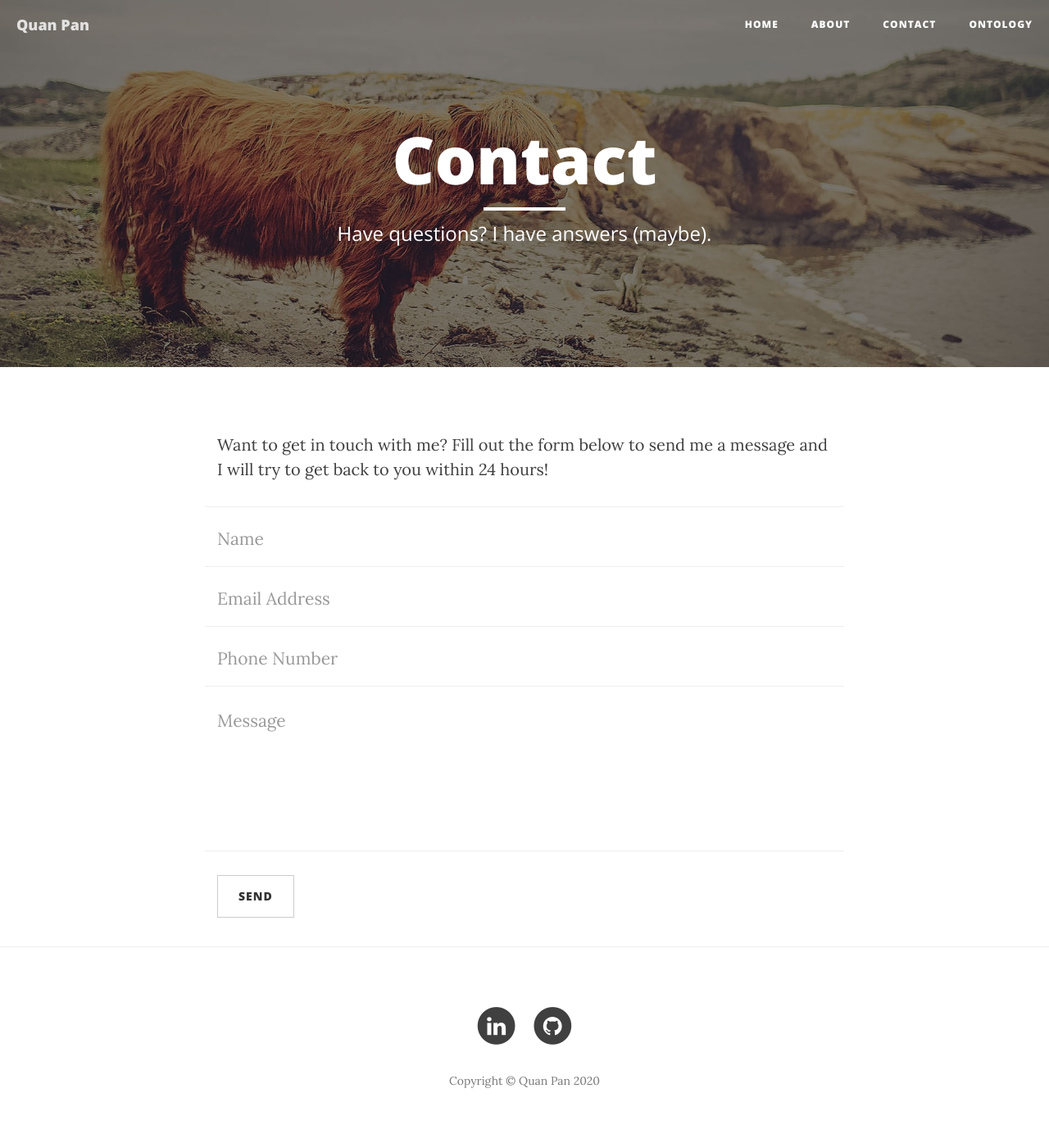
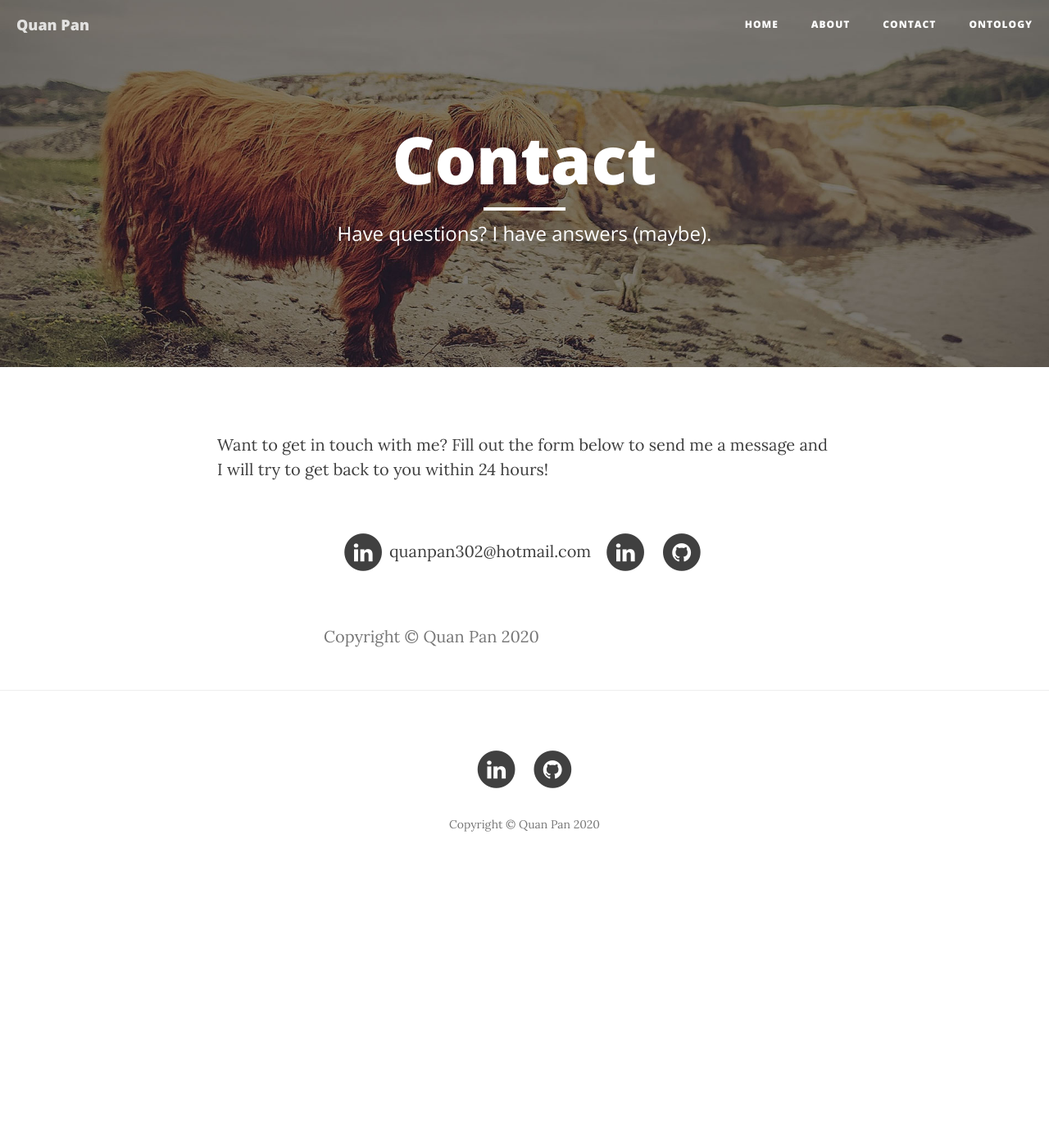
Before and after one commit to quanpan302/quanpan302.github.io, a Jekyll site: the page built from contact.html, in a window 1280 px wide. Shown: the whole page at 82% size. Built offline with Jekyll 4.4.1, drawn with Linux system fonts in a browser that asks for light colours; nearby versions of some CDN libraries; a script that is not in the unit is left out; after the commit the page ends 1082 px from its top, so only the background shows below that.

Commit message:
Change contact page

```diff
--- a/Gruntfile.js
+++ b/Gruntfile.js
@@ -40,7 +40,11 @@ module.exports = function(grunt) {
                     banner: '<%= banner %>'
                 },
                 files: {
-                    src: ['assets/css/<%= pkg.name %>.css', 'assets/css/<%= pkg.name %>.min.css', 'assets/js/<%= pkg.name %>.min.js']
+                    src: [
+                        'assets/css/<%= pkg.name %>.css',
+                        'assets/css/<%= pkg.name %>.min.css',
+                        'assets/js/<%= pkg.name %>.min.js'
+                    ]
                 }
             }
         },
--- a/contact.html
+++ b/contact.html
@@ -9,7 +9,48 @@ header-img: "assets/img/contact-bg.jpg"
 <!-- Contact Form - Enter your email address on line 19 of the mail/contact_me.php file to make this form work. -->
 <!-- WARNING: Some web hosts do not allow emails to be sent through forms to common mail hosts like Gmail or Yahoo. It's recommended that you use a private domain email address! -->
 <!-- NOTE: To use the contact form, your site must be on a live web host with PHP! The form will not work locally! -->
-<form name="sentMessage" id="contactForm" novalidate>
+<div class="row">
+    <div class="col-lg-8 col-lg-offset-2 col-md-10 col-md-offset-1">
+        <ul class="list-inline text-center">
+            {% if site.email %}
+            <li>
+                <p>
+                    <span class="fa-stack fa-lg">
+                        <i class="fa fa-circle fa-stack-2x"></i>
+                        <i class="fa fa-linkedin fa-stack-1x fa-inverse"></i>
+                    </span>
+                    {{ site.email }}
+                </p>
+            </li>
+            {% endif %}
+
+            {% if site.linkedin_username %}
+            <li>
+                <a href="https://www.linkedin.com/in/{{ site.linkedin_username }}">
+                    <span class="fa-stack fa-lg">
+                        <i class="fa fa-circle fa-stack-2x"></i>
+                        <i class="fa fa-linkedin fa-stack-1x fa-inverse"></i>
+                    </span>
+                </a>
+            </li>
+            {% endif %}
+
+            {% if site.github_username %}
+            <li>
+                <a href="https://github.com/{{ site.github_username }}">
+                    <span class="fa-stack fa-lg">
+                        <i class="fa fa-circle fa-stack-2x"></i>
+                        <i class="fa fa-github fa-stack-1x fa-inverse"></i>
+                    </span>
+                </a>
+            </li>
+            {% endif %}
+        </ul>
+        <p class="copyright text-muted">Copyright &copy; {{ site.title }} {{ site.time | date: '%Y' }}</p>
+    </div>
+</div>
+
+<!-- <form name="sentMessage" id="contactForm" novalidate>
     <div class="row control-group">
         <div class="form-group col-xs-12 floating-label-form-group controls">
             <label>Name</label>
@@ -45,4 +86,4 @@ header-img: "assets/img/contact-bg.jpg"
             <button type="submit" class="btn btn-default">Send</button>
         </div>
     </div>
-</form>
+</form> -->
--- a/index.html
+++ b/index.html
@@ -6,7 +6,8 @@ description: "My Website"
 {% for post in paginator.posts %}
 <div class="post-preview">
     <a href="{{ post.url | prepend: site.baseurl }}">
-        <h2 class="post-title">            {{ post.title }}
+        <h2 class="post-title">
+            {{ post.title }}
         </h2>
         {% if post.subtitle %}
         <h3 class="post-subtitle">
--- a/package.json
+++ b/package.json
@@ -1,8 +1,8 @@
 {
     "name": "quanpan302",
-    "title": "My Blog",
+    "title": "Quan Pan's Blog",
     "version": "1.0.0",
-    "homepage": "http://quanpan302.com",
+    "homepage": "http://www.quanpan302.com",
     "author": "Quan Pan",
     "license": {
         "type": "Apache 2.0",
```
Also changed, not shown: about.html (+9 -3 lines), README.md.
